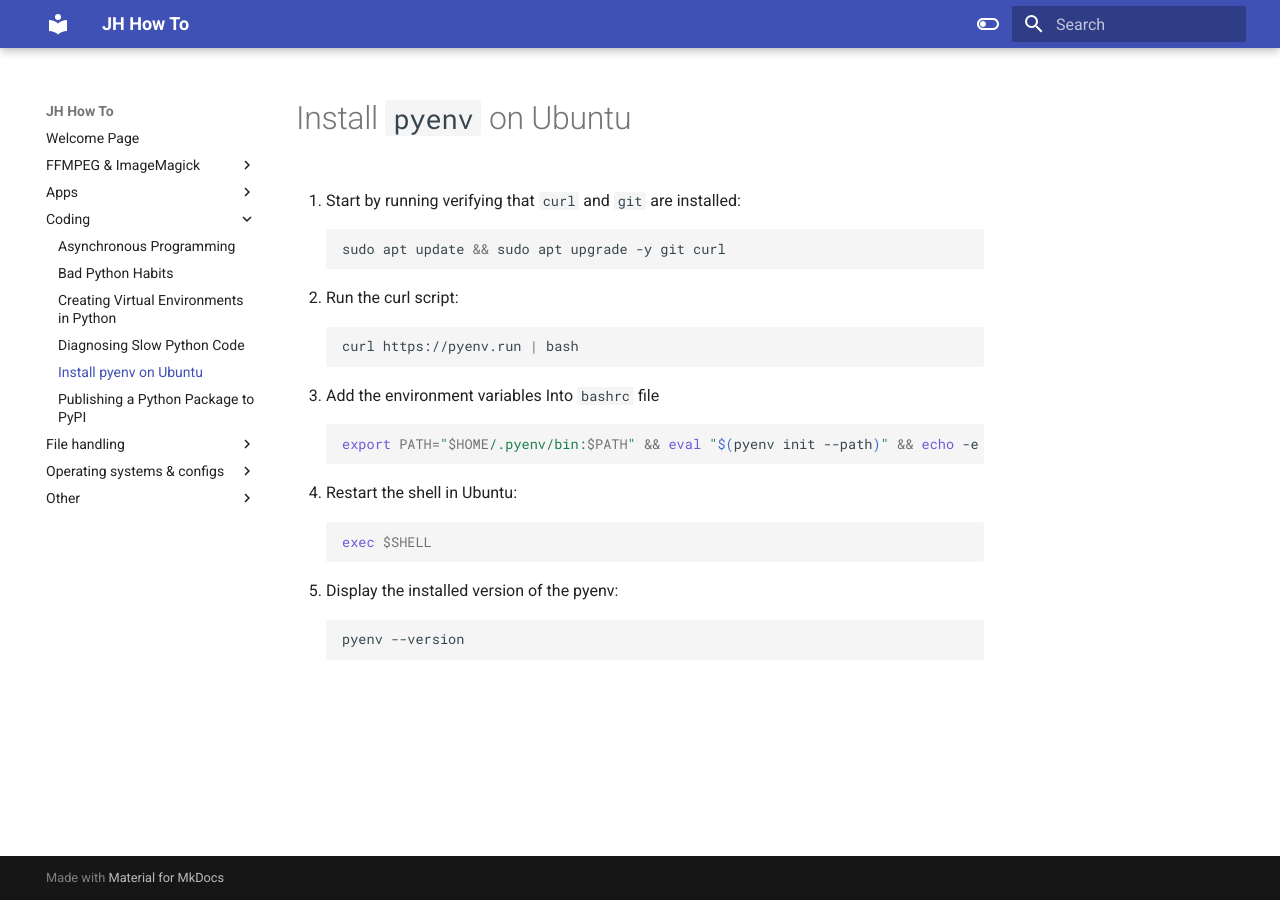
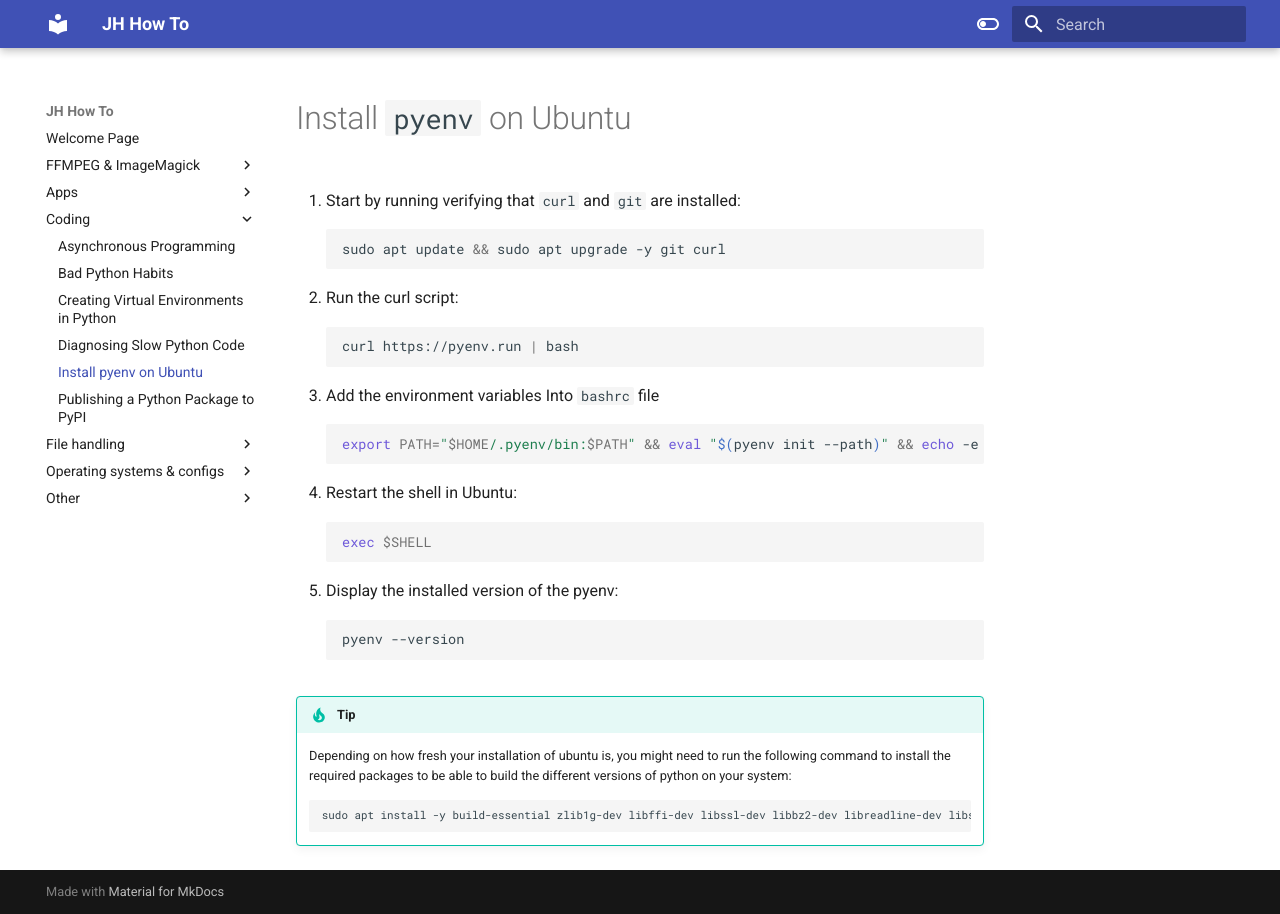
Before and after one commit to johnhalz/how_to, an MkDocs documentation site: the page built from docs/coding/install_pyenv_ubuntu.md, in a window 1280 px wide. Built offline with MkDocs 1.6.1 and Material for MkDocs 9.7.7, drawn with Linux system fonts in a browser that asks for light colours.

Commit message:
Added tip for using pyenv

````diff
--- a/docs/coding/install_pyenv_ubuntu.md
+++ b/docs/coding/install_pyenv_ubuntu.md
@@ -24,3 +24,10 @@
     ``` bash
     pyenv --version
     ```
+
+!!! tip
+    Depending on how fresh your installation of ubuntu is, you might need to run the following command to install the required packages to be able to build the different versions of python on your system:
+
+    ``` bash
+    sudo apt install -y build-essential zlib1g-dev libffi-dev libssl-dev libbz2-dev libreadline-dev libsqlite3-dev liblzma-dev
+    ```
````
